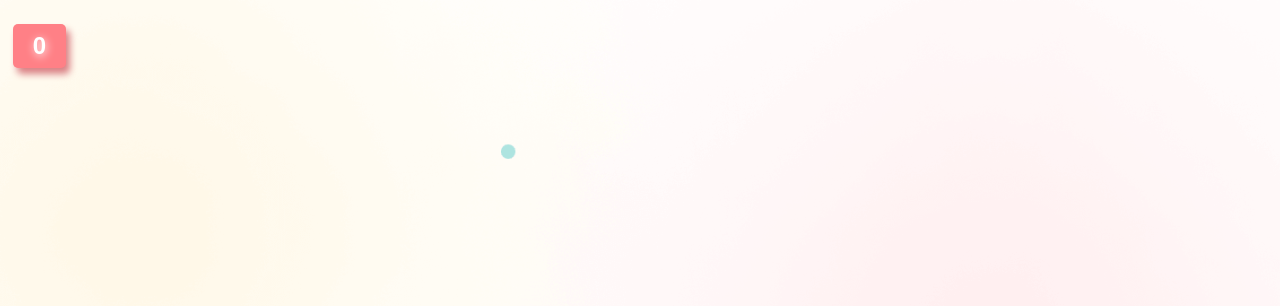
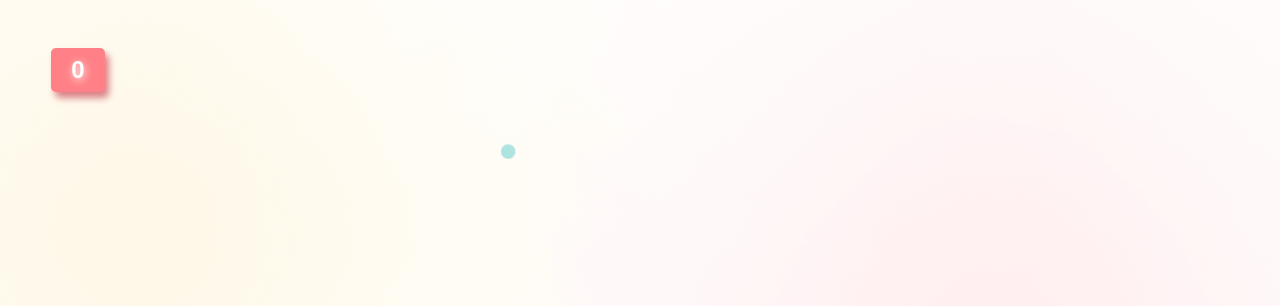
Before and after one commit to Marcelo-Abreeu/SecretNumber, a plain HTML site: page index.html in a window 1280 px wide. Shown: the top 306 px of the page. Drawn offline with Linux system fonts and the light colour scheme.

Commit message:
Update style.css

```diff
--- a/style.css
+++ b/style.css
@@ -32,8 +32,8 @@ span#pontos{
     text-shadow: 1px 2px 8px white;
 
     position: absolute;
-    left: 1%;
-    top: 3%;
+    left: 4%;
+    top: 6%;
 }
 
 .color{
```
